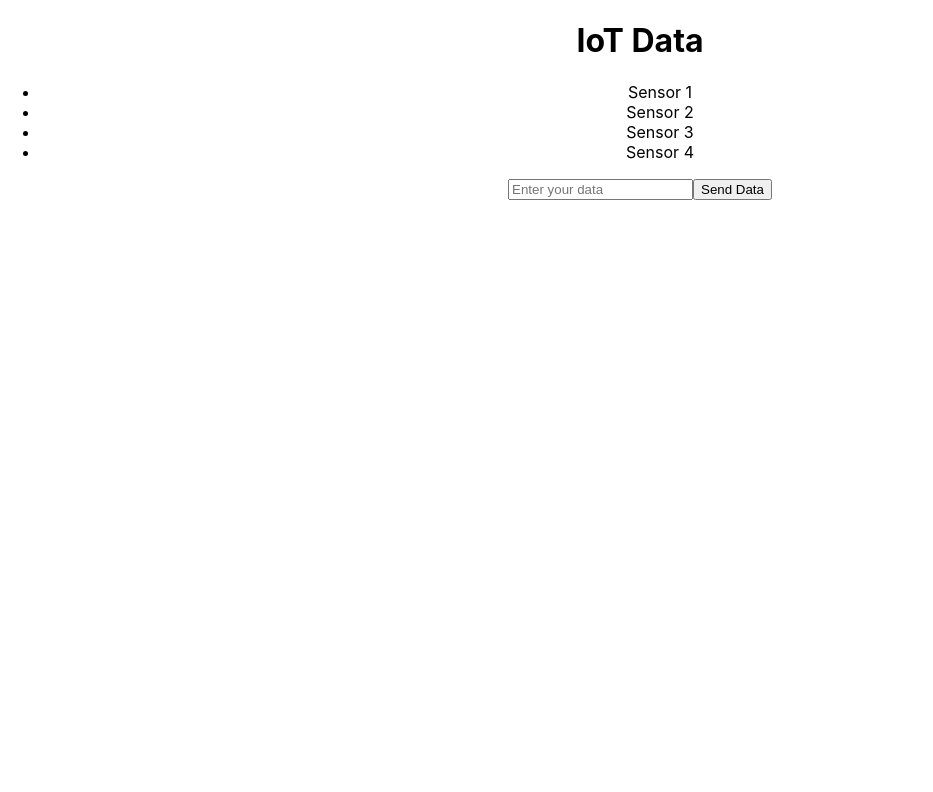
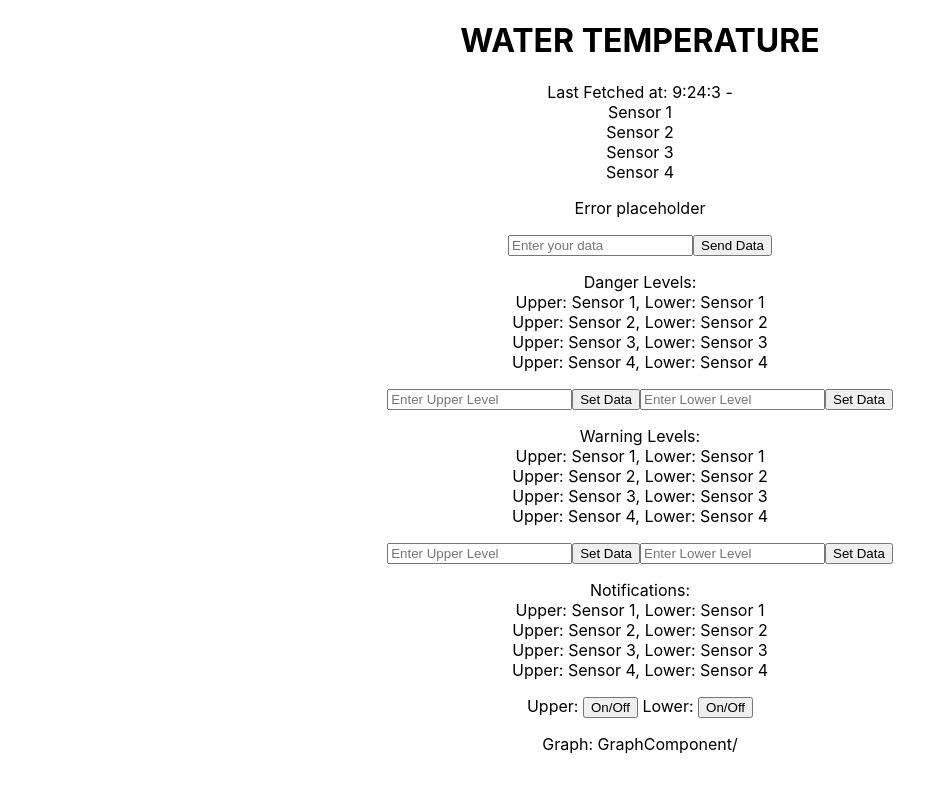
Before and after one commit to Plan-ty/plan-ty, a React (Create React App) app in the folder plan-ty/: page / in a window 1280 px wide. Shown: the top 792 px of the page, without its empty margins (0-933 px from the left). Built offline with nearby package versions, Linux system fonts and the light colour scheme; data requests are answered from the project's data file.

Commit message:
WaterTemperature-jsx
An outline of water temperature widget without css.

```diff
--- a/plan-ty/src/App.js
+++ b/plan-ty/src/App.js
@@ -1,11 +1,13 @@
 
 import './App.css';
 import IotComponent from './iotDataReceiver';
+import WaterTemp from './components/parameters/waterTemp/WaterTemp'
 
 function App() {
   return (
     <div className="App">
-      <IotComponent/>
+
+      <WaterTemp/>
     </div>
   );
 }
--- /dev/null
+++ b/plan-ty/src/components/parameters/waterTemp/WaterTemp.jsx
@@ -0,0 +1,106 @@
+import React, { useState, useEffect } from "react";
+import axios from "axios";
+
+function WaterTemp() {
+  const [data, setData] = useState([]);
+  const [inputValue, setInputValue] = useState("");
+
+  useEffect(() => {
+    fetchData();
+  }, []);
+
+  const fetchData = () => {
+    axios
+      .get("http://localhost:3001/data")
+      .then((response) => {
+        setData(response.data);
+      })
+      .catch((error) => {
+        console.error("Error fetching data:", error);
+      });
+  };
+
+  const sendData = () => {
+    axios
+      .post("http://localhost:3001/data", inputValue )
+      .then((response) => {
+        console.log("Data sent successfully:", response.data);
+        // After sending the data, fetch updated data to refresh the view
+        fetchData();
+        setInputValue(""); // Clear input field
+      })
+      .catch((error) => {
+        console.error("Error sending data:", error);
+      });
+  };
+
+  const handleInputChange = (event) => {
+    setInputValue(event.target.value);
+  };
+
+  //TODO: do it as a component so that it can always be displayed on each page
+  const date = new Date();
+    const showTime = date.getHours()
+        + ':' + date.getMinutes()
+        + ":" + date.getSeconds();
+
+  return (
+    <div>
+        <h1>WATER TEMPERATURE</h1>
+
+        <div className="lastFetched" >
+            <p>Last Fetched at: {showTime} - {data.map((item) => ( <div key={item.id}>{item.name}</div> ))} </p>
+            <p>Error placeholder</p>
+        </div>
+        <div>
+            <input
+            type="text"
+            value={inputValue}
+            onChange={handleInputChange}
+            placeholder="Enter your data"/>
+        <button onClick={sendData}>Send Data</button>
+        </div>
+        <div className="dangerThresholds">
+            <p>Danger Levels: {data.map((item) => ( <div key={item.id}> Upper: {item.name}, Lower: {item.name}</div> ))}</p>
+            <input
+            type="text"
+            value={inputValue}
+            onChange={handleInputChange}
+            placeholder="Enter Upper Level"/>
+        <button onClick={sendData}>Set Data</button>
+        <input
+            type="text"
+            value={inputValue}
+            onChange={handleInputChange}
+            placeholder="Enter Lower Level"/>
+        <button onClick={sendData}>Set Data</button>
+        </div>
+        <div className="warningThresholds">
+            <p>Warning Levels: {data.map((item) => ( <div key={item.id}> Upper: {item.name}, Lower: {item.name}</div> ))}</p>
+            <input
+            type="text"
+            value={inputValue}
+            onChange={handleInputChange}
+            placeholder="Enter Upper Level"/>
+        <button onClick={sendData}>Set Data</button>
+        <input
+            type="text"
+            value={inputValue}
+            onChange={handleInputChange}
+            placeholder="Enter Lower Level"/>
+        <button onClick={sendData}>Set Data</button>
+        </div>
+        <div className="notifications">
+        <p>Notifications: {data.map((item) => ( <div key={item.id}> Upper: {item.name}, Lower: {item.name}</div> ))}</p>
+        <p>Upper: <button>On/Off</button> Lower: <button>On/Off</button></p>
+        </div>
+        <div className="graph">
+            <p>Graph: GraphComponent/</p>
+        </div>
+
+    </div>
+
+);
+}
+
+export default WaterTemp;
--- a/plan-ty/src/iotDataReceiver.js
+++ b/plan-ty/src/iotDataReceiver.js
@@ -11,7 +11,7 @@ function IotComponent() {
 
   const fetchData = () => {
     axios
-      .get("http://localhost:3001/data") // Change the URL to match your mock API endpoint
+      .get("http://localhost:3001/data")
       .then((response) => {
         setData(response.data);
       })
@@ -22,7 +22,7 @@ function IotComponent() {
 
   const sendData = () => {
     axios
-      .post("http://localhost:3001/data", { name: inputValue }) // Change the URL to match your mock API endpoint
+      .post("http://localhost:3001/data", inputValue )
       .then((response) => {
         console.log("Data sent successfully:", response.data);
         // After sending the data, fetch updated data to refresh the view
@@ -60,6 +60,13 @@ function IotComponent() {
 export default IotComponent;
 
 /*
+<ul>
+        {data.map((item) => (
+          <li key={item.id}>{item.name}</li>
+        ))}
+      </ul>
+
 For the mocking, install json server: npm install -g json-server
 When you want to run it: powershell -ExecutionPolicy Bypass -Command "json-server --watch db.json --port 3001"
+"http://localhost:3001/data"
 */
```
